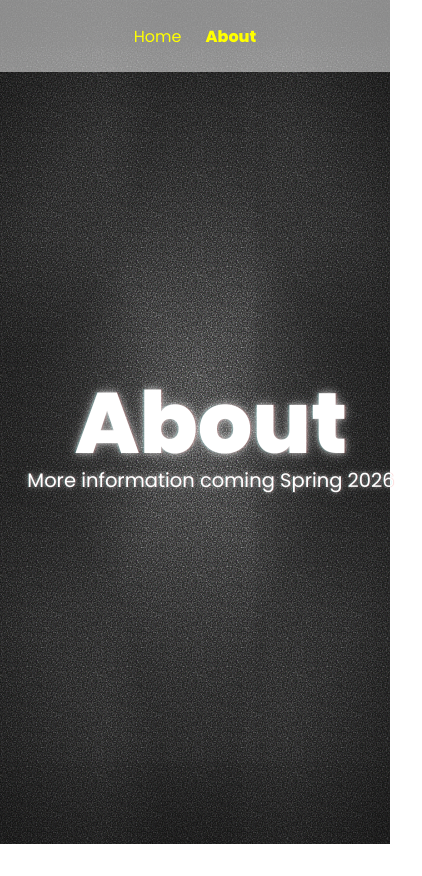
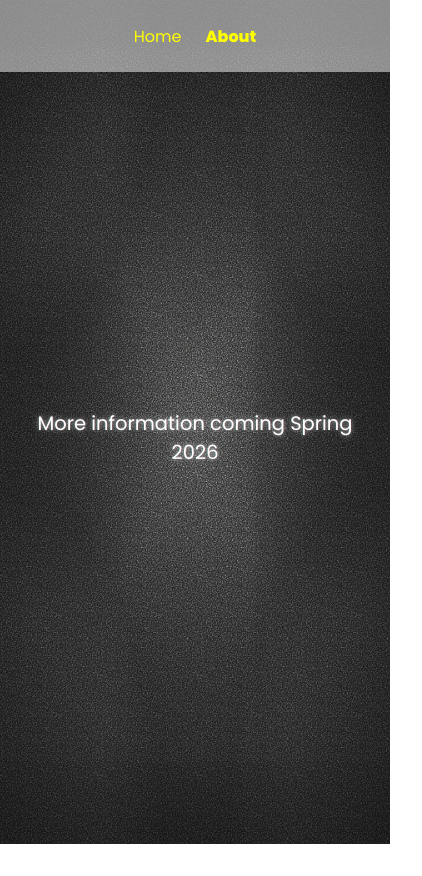
Before and after one commit to dconnenc/cctv, a React (Vite) app: page /about in a window 390 px wide. Shown: the whole page, 422 px wide, since content can reach past the window. Built offline with nearby package versions, Linux system fonts and the light colour scheme.

Commit message:
update animations

```diff
--- a/src/App.tsx
+++ b/src/App.tsx
@@ -1,19 +1,27 @@
 import { Route, Routes } from 'react-router-dom';
+import { useEffect, useState } from 'react';
 import Home from './Pages/home';
 import About from './Pages/about';
 import { TopNav } from './Components/topnav';
-import { Static } from './Components/static';
+import { BackgroundStatic } from './Components/BackgroundStatic';
+import { RouteWink } from './Components/route-wink';
 
 function App() {
+  const [booting, setBooting] = useState(true);
+  useEffect(() => {
+    const t = setTimeout(() => setBooting(false), 900);
+    return () => clearTimeout(t);
+  }, []);
+
   return (
-    <div className="app">
-      <Static />
+    <div className={`app${booting ? ' app--booting' : ''}`}>
+      <BackgroundStatic />
       <TopNav />
       <div className="app__main">
-        <Routes>
+        <RouteWink>
           <Route path="/" element={<Home />} />
           <Route path="/about" element={<About />} />
-        </Routes>
+        </RouteWink>
       </div>
     </div>
   );
--- a/src/Components/static.tsx
+++ b/src/Components/BackgroundStatic.tsx
@@ -1,6 +1,6 @@
 import '../static.css';
 
-export const Static = () => {
+export const BackgroundStatic = () => {
   return (
     <div className="tv-static">
       <div className="tear-single" />
@@ -8,6 +8,7 @@ export const Static = () => {
         <span className="tear-band tear-band--small" />
         <span className="tear-band tear-band--medium" />
       </div>
+      <div className="tv-on-effect" />
     </div>
   );
 };
--- /dev/null
+++ b/src/Components/route-wink.tsx
@@ -0,0 +1,39 @@
+import { useEffect, useRef, useState } from 'react';
+import { Routes, useLocation } from 'react-router-dom';
+
+type WinkRoutesProps = {
+  children: React.ReactNode;
+};
+
+// Controls route rendering order to wink-out old content, then wink-in new content
+export const RouteWink: React.FC<WinkRoutesProps> = ({ children }) => {
+  const location = useLocation();
+  const [displayedLocation, setDisplayedLocation] = useState(location);
+  const pendingLocationRef = useRef(location);
+  const [phase, setPhase] = useState<'idle' | 'out' | 'in'>('idle');
+
+  useEffect(() => {
+    if (location.pathname !== displayedLocation.pathname) {
+      pendingLocationRef.current = location;
+      setPhase('out');
+      const outT = setTimeout(() => {
+        // Swap to the new route after wink-out completes
+        setDisplayedLocation(pendingLocationRef.current);
+        setPhase('in');
+        const inT = setTimeout(() => setPhase('idle'), 220); // wink-in duration
+        return () => clearTimeout(inT);
+      }, 160); // wink-out duration
+      return () => clearTimeout(outT);
+    }
+  }, [location, displayedLocation.pathname]);
+
+  const cls = `wink-container${phase === 'out' ? ' is-wink-out' : ''}${
+    phase === 'in' ? ' is-wink-in' : ''
+  }`;
+
+  return (
+    <div className={cls}>
+      <Routes location={displayedLocation}>{children}</Routes>
+    </div>
+  );
+};
--- a/src/Pages/about.tsx
+++ b/src/Pages/about.tsx
@@ -1,7 +1,7 @@
 export default function About() {
   return (
     <section className="page flex-centered">
-      <h2 className="hero-title">{'About'}</h2>
+      {/* <h2 className="hero-title">{'About'}</h2> */}
       <p className="hero-subtitle">{'More information coming Spring 2026'}</p>
     </section>
   );
--- a/src/static.css
+++ b/src/static.css
@@ -1,5 +1,4 @@
-:root {
-}
+/* Static background + CRT effects */
 
 /* Stronger CRT-style vignette around edges */
 .app::after {
@@ -42,6 +41,104 @@
   z-index: 0;
   pointer-events: none;
   overflow: hidden;
+}
+
+/* TV power-on overlay effect */
+.tv-on-effect {
+  position: fixed;
+  inset: 0;
+  z-index: 10000;
+  pointer-events: none;
+  animation: tvOnBg 900ms ease-out forwards;
+}
+
+.tv-on-effect::after {
+  content: '';
+  position: absolute;
+  left: 50%;
+  top: 50%;
+  width: 100vw;
+  height: 100vh;
+  transform: translate(-50%, -50%) scaleX(0) scaleY(0.005);
+  transform-origin: center;
+  background: #ffffff;
+  box-shadow:
+    0 0 20px rgba(255, 255, 255, 0.6),
+    0 0 80px rgba(255, 255, 255, 0.35),
+    0 0 160px rgba(255, 255, 255, 0.15);
+  filter: blur(0.5px);
+  animation: tvOnFlash 900ms ease-out forwards;
+}
+
+/* During boot, animate routed content from 0%→100% height via scaleY */
+.app--booting .wink-container {
+  transform-origin: center;
+  /* start a bit later than the TV flash for separation */
+  animation: tvOnContent 900ms ease-out 220ms both;
+  will-change: transform, opacity, filter;
+}
+
+@keyframes tvOnContent {
+  0% {
+    opacity: 0;
+    transform: scaleY(0.001);
+    filter: brightness(0.85) contrast(1.08);
+  }
+  20% {
+    opacity: 0.35;
+    transform: scaleY(0.03);
+  }
+  45% {
+    opacity: 0.7;
+    transform: scaleY(0.35);
+  }
+  70% {
+    opacity: 0.9;
+    transform: scaleY(0.8);
+  }
+  100% {
+    opacity: 1;
+    transform: scaleY(1);
+    filter: none;
+  }
+}
+
+/* Channel change overlay (route transition) */
+/* (channel-change overlay removed; using content-only wink instead) */
+
+@keyframes tvOnBg {
+  0% {
+    background: #000;
+  }
+  70% {
+    background: #000;
+  }
+  100% {
+    background: transparent;
+  }
+}
+
+@keyframes tvOnFlash {
+  0% {
+    opacity: 0;
+    transform: translate(-50%, -50%) scaleX(0) scaleY(0.005);
+  }
+  15% {
+    opacity: 1;
+    transform: translate(-50%, -50%) scaleX(1.2) scaleY(0.01);
+  }
+  45% {
+    opacity: 1;
+    transform: translate(-50%, -50%) scaleX(1.2) scaleY(0.2);
+  }
+  70% {
+    opacity: 0.9;
+    transform: translate(-50%, -50%) scaleX(1.1) scaleY(1);
+  }
+  100% {
+    opacity: 0;
+    transform: translate(-50%, -50%) scaleX(1) scaleY(1);
+  }
 }
 
 /* Scanlines overlay */
--- a/src/styles.css
+++ b/src/styles.css
@@ -128,3 +128,69 @@ body {
 .topnav:hover {
   background-color: rgba(255, 255, 255, 0.5);
 }
+
+/* Route wink (content-only) transition: out then in */
+.wink-container {
+  width: 100%;
+  height: 100%;
+}
+.wink-container.is-wink-out {
+  animation: winkOut 160ms ease-in both;
+}
+.wink-container.is-wink-in {
+  animation: winkIn 220ms ease-out both;
+}
+
+@keyframes winkOut {
+  0% {
+    opacity: 1;
+    transform: none;
+    filter: none;
+  }
+  100% {
+    opacity: 0;
+    transform: scale(0.995);
+    filter: blur(0.8px) contrast(1.05);
+  }
+}
+
+@keyframes winkIn {
+  0% {
+    opacity: 0;
+    transform: scale(0.995);
+    filter: blur(0.8px) contrast(1.05);
+  }
+  100% {
+    opacity: 1;
+    transform: none;
+    filter: none;
+  }
+}
+
+/* Mobile adjustments */
+@media (max-width: 480px) {
+  /* Standard mobile content width */
+  .page {
+    max-width: 320px;
+    padding-left: 12px;
+    padding-right: 12px;
+  }
+
+  /* Ensure paragraphs don't overflow horizontally */
+  .hero-subtitle,
+  .page p {
+    max-width: 320px;
+    overflow-wrap: anywhere;
+    word-break: break-word;
+    margin-left: auto;
+    margin-right: auto;
+    text-align: center;
+  }
+}
+
+/* Disable hover effects on touch devices */
+@media (hover: none) and (pointer: coarse) {
+  .topnav:hover {
+    background-color: transparent;
+  }
+}
```
